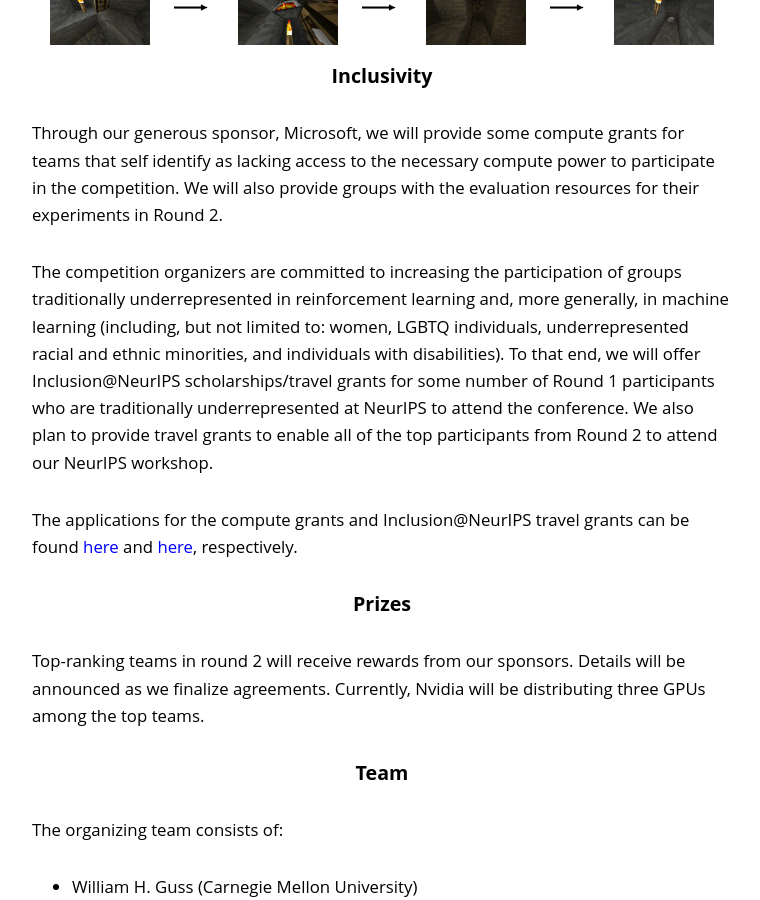
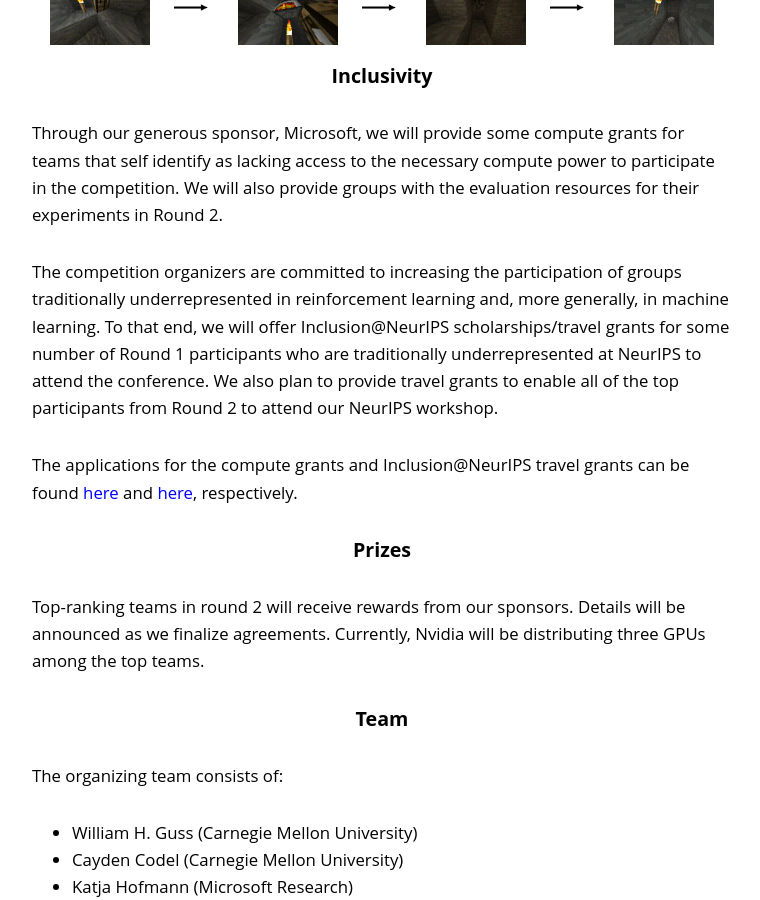
Before and after one commit to minerllabs/public-site, a Jekyll site: the page built from competition/index.md, in a window 1280 px wide and 900 px high, scrolled down 3209 px. Shown: the whole window, without its empty margins (258-1018 px from the left). Built offline with Jekyll 4.4.1, drawn with Linux system fonts in a browser that asks for light colours.

Commit message:
Updating the markdwon.

```diff
--- a/competition/index.md
+++ b/competition/index.md
@@ -142,7 +142,7 @@ In this competition, the goal is to obtain a diamond. The agent begins in a rand
 
 Through our generous sponsor, Microsoft, we will provide some compute grants for teams that self identify as lacking access to the necessary compute power to participate in the competition. We will also provide groups with the evaluation resources for their experiments in Round 2.
 
-The competition organizers are committed to increasing the participation of groups traditionally underrepresented in reinforcement learning and, more generally, in machine learning (including, but not limited to: women, LGBTQ individuals, underrepresented racial and ethnic minorities, and individuals with disabilities). To that end, we will offer Inclusion@NeurIPS scholarships/travel grants for some number of Round 1 participants who are traditionally underrepresented at NeurIPS to attend the conference. We also plan to provide travel grants to enable all of the top participants from Round 2 to attend our NeurIPS workshop.
+The competition organizers are committed to increasing the participation of groups traditionally underrepresented in reinforcement learning and, more generally, in machine learning. To that end, we will offer Inclusion@NeurIPS scholarships/travel grants for some number of Round 1 participants who are traditionally underrepresented at NeurIPS to attend the conference. We also plan to provide travel grants to enable all of the top participants from Round 2 to attend our NeurIPS workshop.
 
 The applications for the compute grants and Inclusion@NeurIPS travel grants can be found [here](https://minerl.typeform.com/to/v2CUCN) and [here](https://minerl.typeform.com/to/wV18AM/), respectively.
 
```
